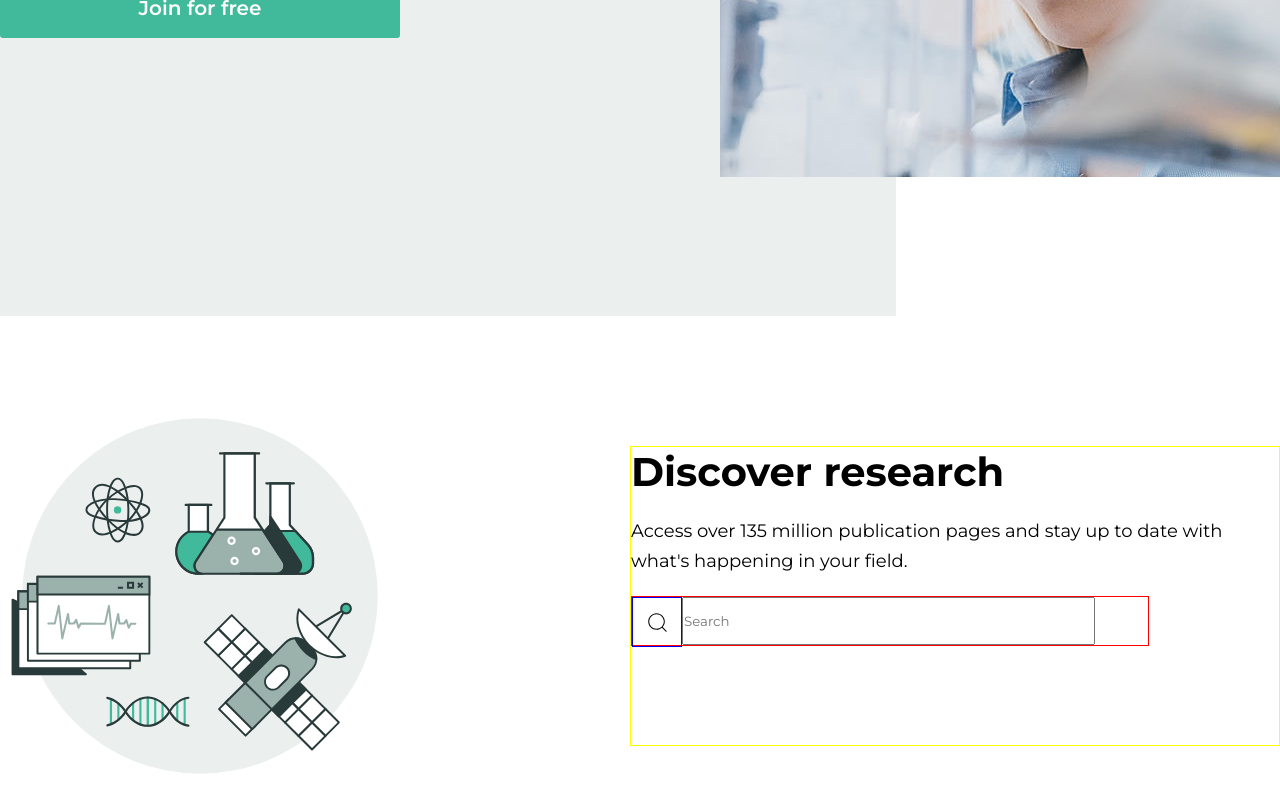
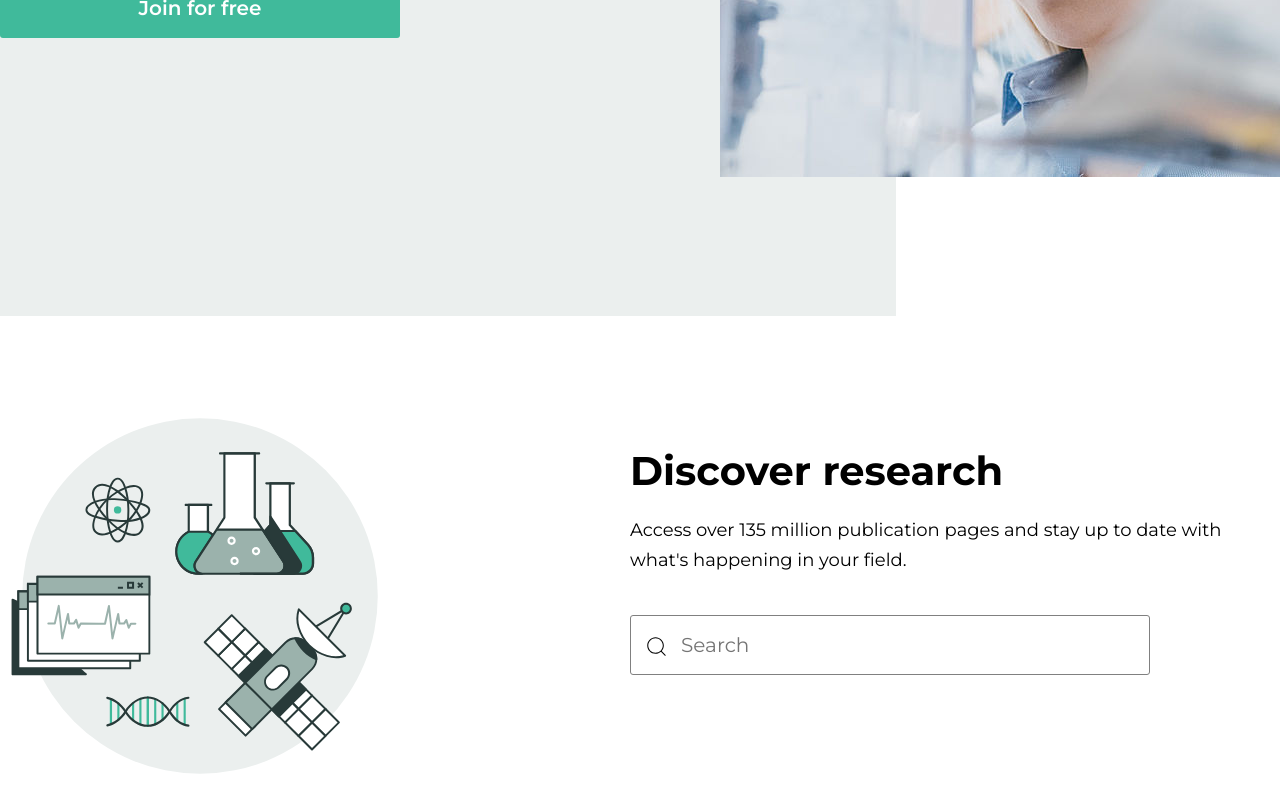
Before and after one commit to shakhawatsalam/kprtec_problem2, a React (Create React App) app: page / in a window 1280 px wide. Shown: the part 509-1309 px from the top of the page. Built offline with nearby package versions, Linux system fonts and the light colour scheme.

Commit message:
discover section is almost done

```diff
--- a/src/component/Discoverscetion/DiscoverResearch.css
+++ b/src/component/Discoverscetion/DiscoverResearch.css
@@ -13,7 +13,7 @@
 .discover_content{
     width: 650px;
     height: 300px;
-    border: 1px solid yellow;
+    /* border: 1px solid yellow; */
     position: relative;
 }
 .discover_content > h1 {
@@ -26,11 +26,13 @@
     line-height: 30px;
 }
 .input{
-    border: 1px solid red;
+    border: 1px solid gray;
+    border-radius: 3px;
     width: 80%;
-    height: 50px;
+    height: 60px;
     outline: none;
     position: relative;
+    margin-top: 40px;
     /* display: flex; */
 }
 .input > input {
@@ -38,6 +40,9 @@
     margin-left: 50px;
     height: 100%;
     position: absolute;
+    font-size: 20px;
+    border: none;
+    outline: none;
 }
 .icon{
     position: absolute;
@@ -45,8 +50,8 @@
     display: block;
     justify-content: center;
     align-items: center;
-    border: 1px solid blue;
-    height: 50px;
+    /* border: 1px solid blue; */
+    height: 60px;
     width: 50px;
     display: flex;
     font-size: 25px;
```
